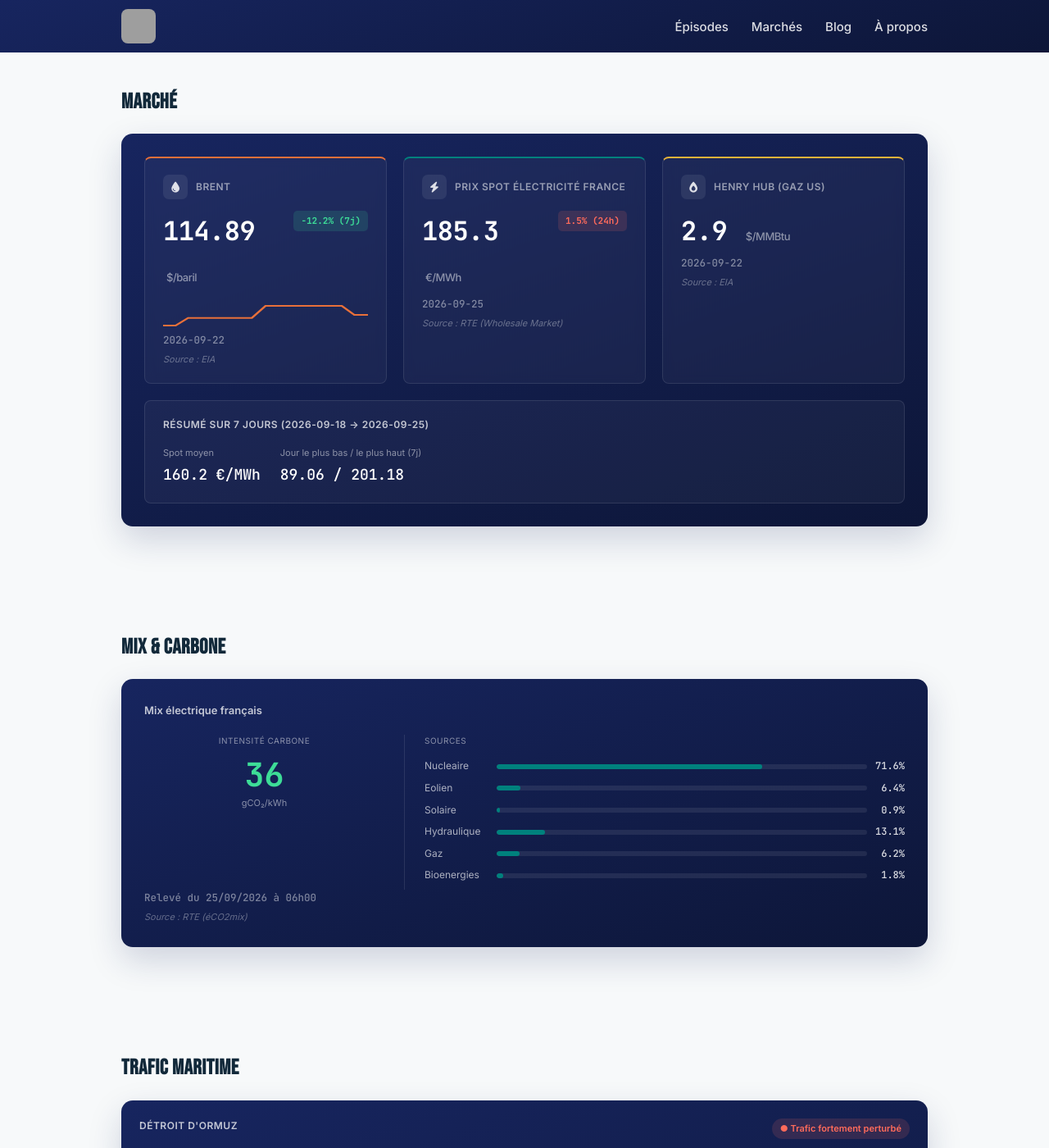
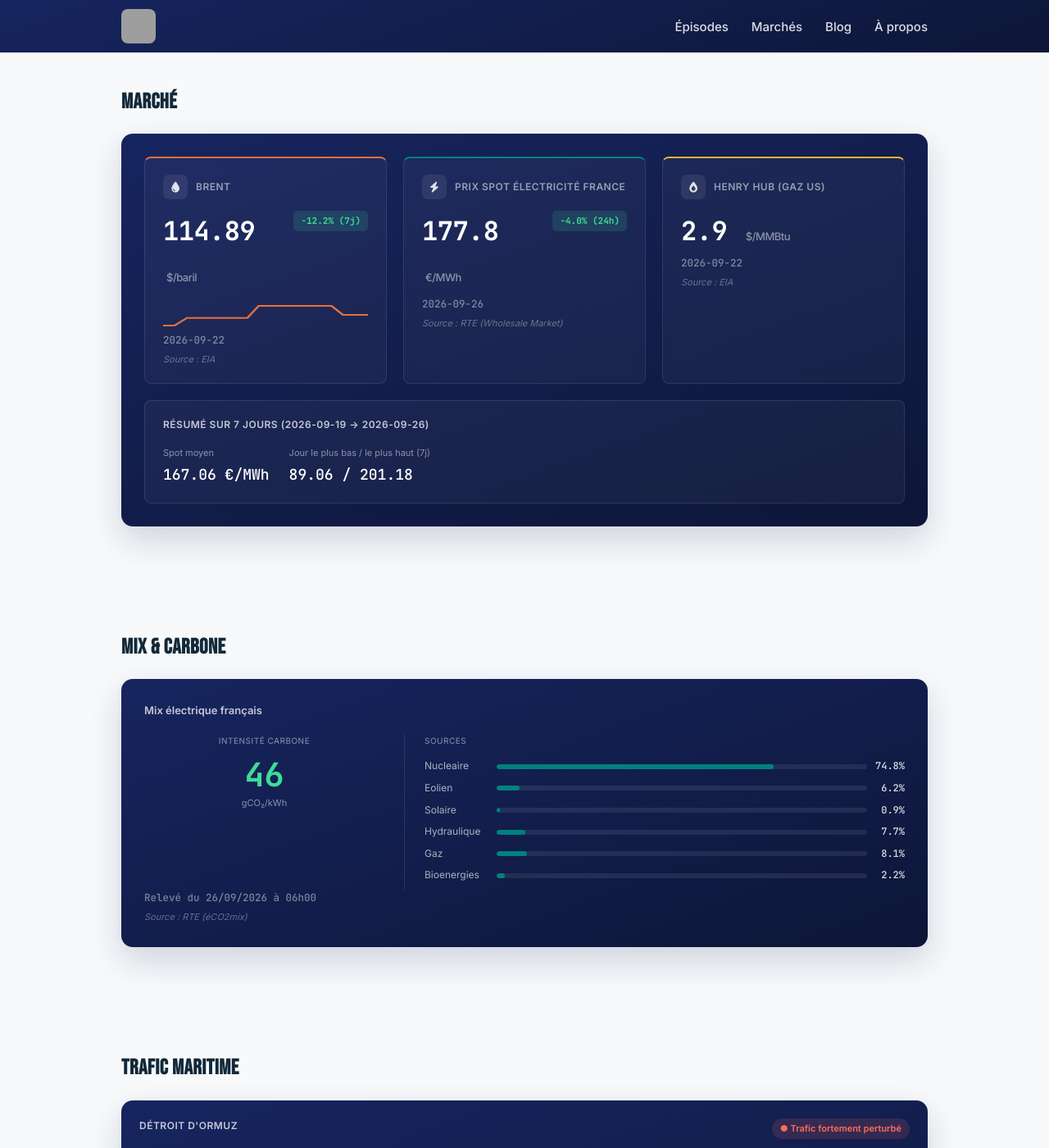
Before and after one commit to InsideEnergyMarkets/Inside-Energy-Markets, a Jekyll site: the page built from marches/index.html, in a window 1280 px wide and 1400 px high, scrolled down 309 px. Shown: the whole window at 82% size. Built offline with Jekyll 4.4.1, drawn with Linux system fonts in a browser that asks for light colours; some of the changed text lies outside the part shown; grey boxes are pictures that could not be loaded.

Commit message:
Mise à jour automatique des données marché

```diff
--- a/_data/market.json
+++ b/_data/market.json
@@ -1,5 +1,5 @@
 {
-  "updated_at": "2026-09-25T06:17:21.686796Z",
+  "updated_at": "2026-09-26T06:16:56.298246Z",
   "brent": {
     "price_usd": 114.89,
     "date": "2026-09-22",
@@ -11,22 +11,22 @@
     "unit": "USD/MMBtu"
   },
   "mix_france": {
-    "date_heure": "2026-09-25T06:00:00+00:00",
+    "date_heure": "2026-09-26T06:00:00+00:00",
     "shares": {
-      "nucleaire": 71.6,
-      "eolien": 6.4,
+      "nucleaire": 74.8,
+      "eolien": 6.2,
       "solaire": 0.9,
-      "hydraulique": 13.1,
-      "gaz": 6.2,
-      "bioenergies": 1.8
+      "hydraulique": 7.7,
+      "gaz": 8.1,
+      "bioenergies": 2.2
     },
     "top_source": "nucleaire",
-    "top_share": 71.6,
-    "co2_intensity": 36
+    "top_share": 74.8,
+    "co2_intensity": 46
   },
   "spot_price_france": {
-    "price_eur_mwh": 185.3,
-    "date": "2026-09-25"
+    "price_eur_mwh": 177.8,
+    "date": "2026-09-26"
   },
   "chokepoints": {
     "hormuz": {
--- a/_data/market_history.json
+++ b/_data/market_history.json
@@ -216,5 +216,18 @@
       "gaz": 6.2,
       "bioenergies": 1.8
     }
+  },
+  {
+    "date": "2026-09-26",
+    "brent_usd": 114.89,
+    "spot_eur_mwh": 177.8,
+    "mix_shares": {
+      "nucleaire": 74.8,
+      "eolien": 6.2,
+      "solaire": 0.9,
+      "hydraulique": 7.7,
+      "gaz": 8.1,
+      "bioenergies": 2.2
+    }
   }
 ]
--- a/_data/weekly_summary.json
+++ b/_data/weekly_summary.json
@@ -1,20 +1,20 @@
 {
-  "period_start": "2026-09-18",
-  "period_end": "2026-09-25",
+  "period_start": "2026-09-19",
+  "period_end": "2026-09-26",
   "brent": {
     "start_usd": 130.8,
     "end_usd": 114.89,
     "change_pct": -12.2
   },
   "spot_price": {
-    "avg_eur_mwh": 160.2,
+    "avg_eur_mwh": 167.06,
     "min_eur_mwh": 89.06,
     "max_eur_mwh": 201.18,
     "days_count": 8
   },
   "mix": {
-    "nuclear_avg_share": 73.6,
-    "renewables_avg_share": 21.8,
+    "nuclear_avg_share": 73.4,
+    "renewables_avg_share": 21.7,
     "days_count": 8
   }
 }
```
